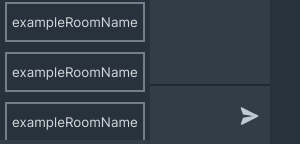
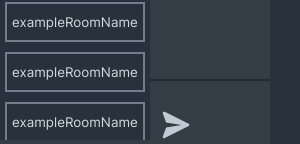
Before and after one commit to BackwardsUser/Basic-Chat-Room, an Electron app: page Client/src/views/index.html in a window 300 px wide. Shown: the part 699-843 px from the top of the page. Drawn offline with Linux system fonts and the light colour scheme; no server answers.

Commit message:
Updated Script Location for main.js

```diff
--- a/Client/src/views/index.html
+++ b/Client/src/views/index.html
@@ -5,7 +5,7 @@
     <meta charset="UTF-8">
     <meta name="viewport" content="width=device-width, initial-scale=1.0">
     <title>Lorem Ipsum</title>
-    <script src="../scripts/main.js"></script>
+    <script src="../scripts/HTML/main.js"></script>
     <link rel="stylesheet" href="../styles/common.css">
     <link rel="stylesheet" href="../styles/main.css">
 </head>
@@ -74,13 +74,16 @@
 
             </div>
             <form class="inputs" onsubmit="">
+                <div class="input">
                     <input type="text" class="messageInput">
                     <svg class="send" style="enable-background:new 0 0 24 24;" version="1.1" viewBox="0 0 24 24"
-                    xml:space="preserve" xmlns="http://www.w3.org/2000/svg" xmlns:xlink="http://www.w3.org/1999/xlink">
+                        xml:space="preserve" xmlns="http://www.w3.org/2000/svg"
+                        xmlns:xlink="http://www.w3.org/1999/xlink">
                         <path
                             d="M21.5,11.1l-17.9-9C2.7,1.7,1.7,2.5,2.1,3.4l2.5,6.7L16,12L4.6,13.9l-2.5,6.7c-0.3,0.9,0.6,1.7,1.5,1.2l17.9-9   C22.2,12.5,22.2,11.5,21.5,11.1z"
                             id="send" class="sendPath" />
                     </svg>
+                </div>
             </form>
             <div class="members"></div>
         </div>
```
Lines whose indentation alone changed are shown as unchanged.
